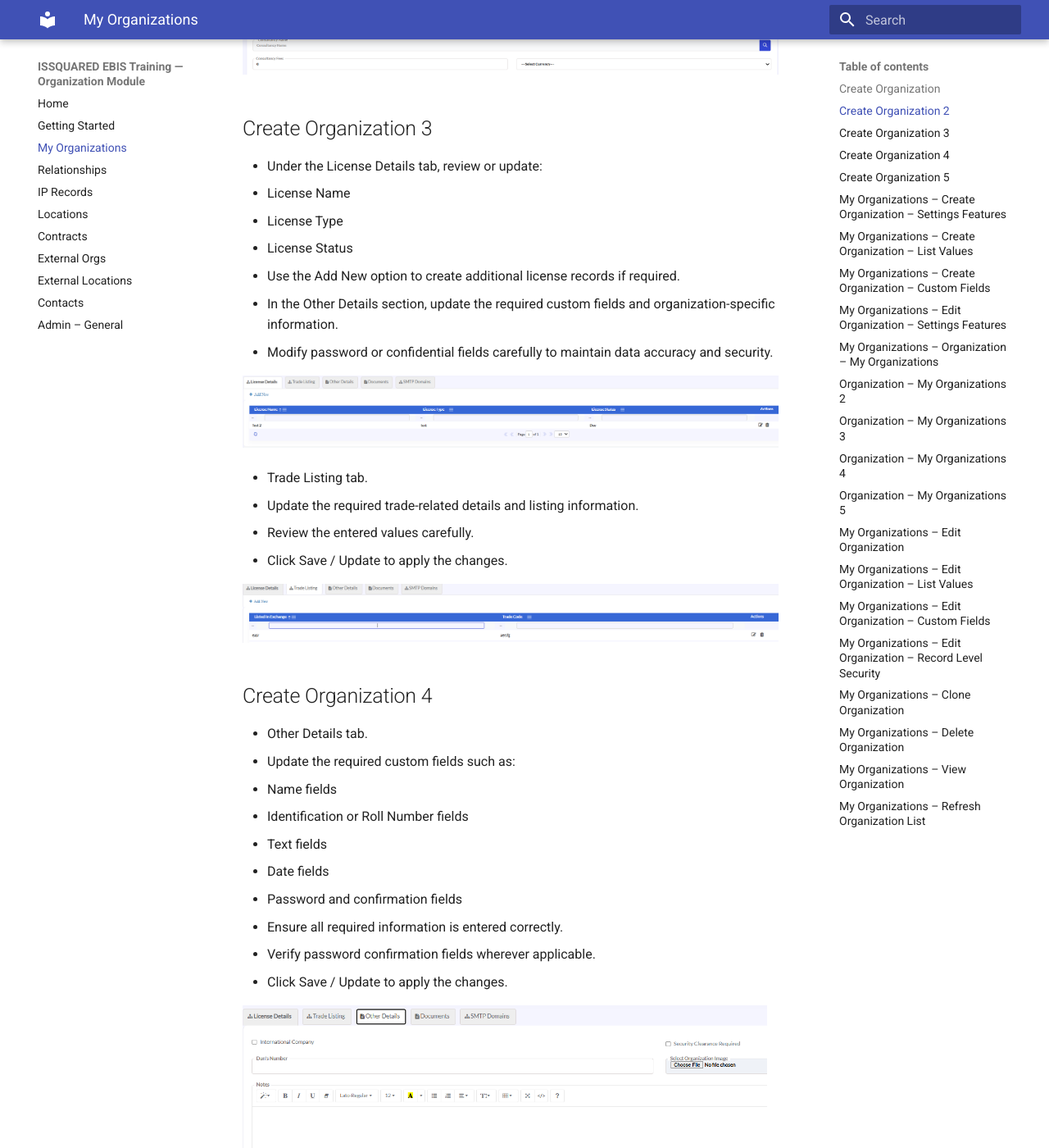
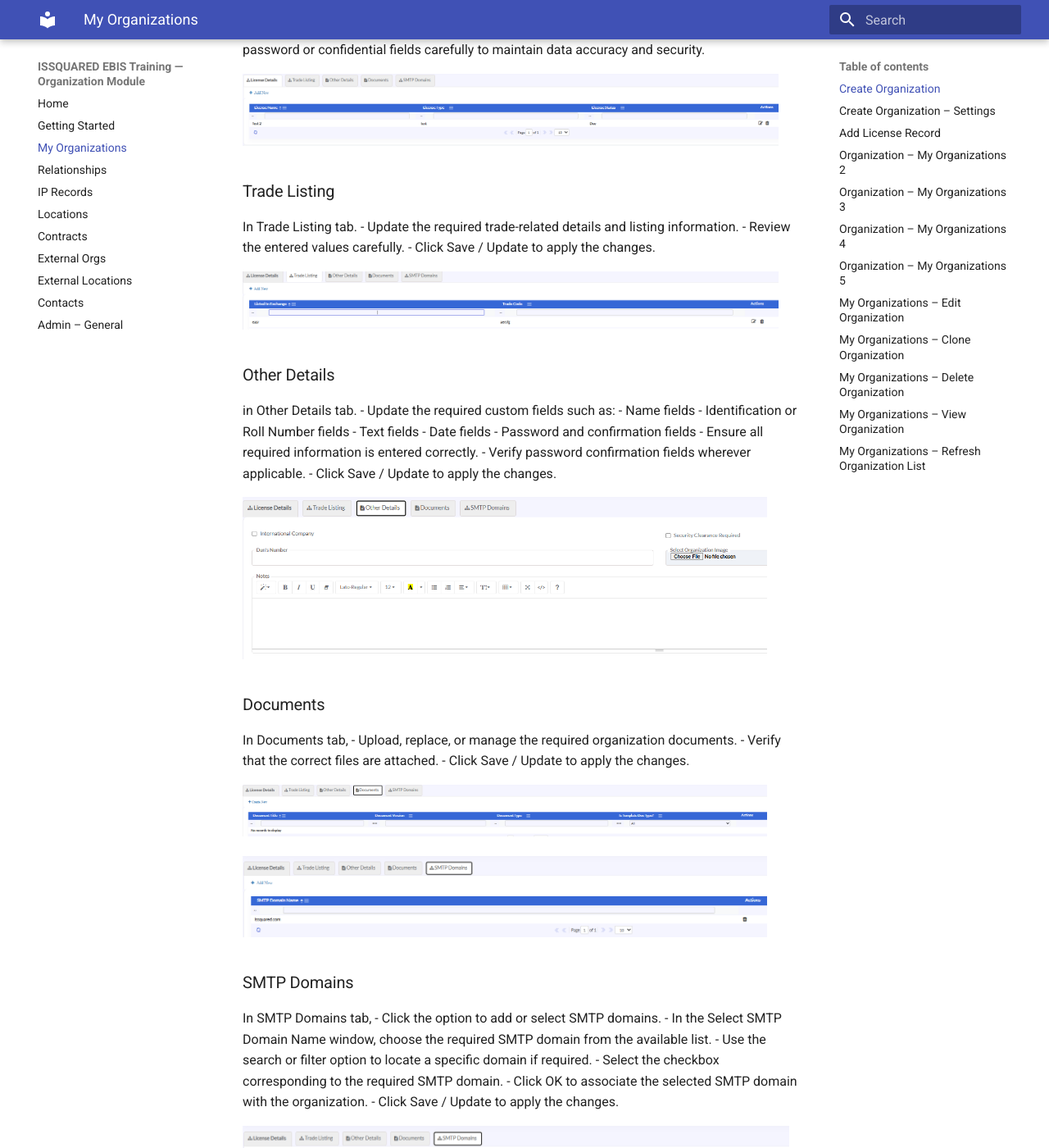
Before and after one commit to SatyaDora/ebis-org-docs, an MkDocs documentation site: the page built from docs/organization-my-organizations.md, in a window 1280 px wide and 1400 px high, scrolled down 1505 px. Shown: the whole window at 82% size. Built offline with MkDocs 1.6.1 and Material for MkDocs 9.7.7, drawn with Linux system fonts in a browser that asks for light colours; some of the changed text lies outside the part shown.

Commit message:
Revise My Organizations documentation structure
Updated headings and restructured content for clarity in the My Organizations documentation.

```diff
--- a/docs/organization-my-organizations.md
+++ b/docs/organization-my-organizations.md
@@ -1,7 +1,6 @@
-# Organization – My Organizations
+# My Organizations
 
-- Navigate to My Organizations.
-- To access the My Organizations module, open the main navigation menu from the left panel.
+To access the My Organizations module, open the main navigation menu from the left panel:
 - Navigate to Organization.
 - Select My Organizations from the submenu.
 - The My Organizations screen displays the list of all configured organization records within the platform
@@ -10,7 +9,7 @@
 
 ## Create Organization
 
-- To create a new organization:
+To create a new organization:
 - Click the Create icon from the top toolbar.
 - In the Basic Information tab, enter the required organization details such as Organization Name, Parent Organization, Website, Resolver Group, Phone Numbers, and Number of Locations.
 - Select the Validate Domains option if domain validation is required.
@@ -20,7 +19,7 @@
 
 ![](media/slide011_img2.png){width=99%}
 
-## Create Organization 2
+### Incorporation Details
 
 - Click the Incorporation Details tab.
 - Enter incorporation details such as Incorporation Name, Incorporation Type, Incorporation Status, Country, State, Incorporation Number, Incorporation Date, Fees, and Costs.
@@ -32,9 +31,9 @@
 
 ![](media/slide012_img1.png){width=95%}
 
-## Create Organization 3
+### License Details
 
-- Under the License Details tab, review or update:
+Under the License Details tab, review or update:
  - License Name
  - License Type
  - License Status
@@ -44,16 +43,18 @@
 
 ![](media/slide013_img1.png){width=95%}
 
-- Trade Listing tab.
+### Trade Listing
+
+In Trade Listing tab.
 - Update the required trade-related details and listing information.
 - Review the entered values carefully.
 - Click Save / Update to apply the changes.
 
 ![](media/slide013_img2.png){width=95%}
 
-## Create Organization 4
+### Other Details
 
-- Other Details tab.
+in Other Details tab.
 - Update the required custom fields such as:
  - Name fields
  - Identification or Roll Number fields
@@ -66,7 +67,9 @@
 
 ![](media/slide014_img1.png){width=93%}
 
-- Documents tab.
+### Documents
+
+In Documents tab,
 - Upload, replace, or manage the required organization documents.
 - Verify that the correct files are attached.
 - Click Save / Update to apply the changes.
@@ -75,8 +78,9 @@
 
 ![](media/slide014_img3.png){width=93%}
 
-## Create Organization 5
+### SMTP Domains
 
+In SMTP Domains tab,
 - Click the option to add or select SMTP domains.
 - In the Select SMTP Domain Name window, choose the required SMTP domain from the available list.
 - Use the search or filter option to locate a specific domain if required.
@@ -86,9 +90,9 @@
 
 ![](media/slide015_img1.png){width=97%}
 
-## My Organizations – Create Organization – Settings Features
+## Create Organization – Settings
 
-- The Settings options in Create Organization allow administrators to prepare and configure additional organization-related controls before or after saving the organization record.
+The Settings options in Create Organization allow administrators to prepare and configure additional organization-related controls before or after saving the organization record.
 
 - Key Settings Features
 - List Values
@@ -101,11 +105,11 @@
 
 ![](media/slide016_img1.png){width=95%}
 
-## My Organizations – Create Organization – List Values
+### List Values
 
-- The List Values option is used to manage predefined dropdown values used across organization forms and fields.
+The List Values option is used to manage predefined dropdown values used across organization forms and fields.
 
-- To configure list values during organization setup, open the Settings menu.
+To configure list values during organization setup, open the Settings menu:
 - Select List Values.
 - In the List Values screen, locate the required category or field.
 - Click Add New to create a new list value.
@@ -116,11 +120,10 @@
 
 ![](media/slide017_img1.png){width=98%}
 
-## My Organizations – Create Organization – Custom Fields
+### Custom Fields
 
-- Settings – Custom Fields
-- The Custom Fields option is used to create additional fields dynamically for the organization module.
-- To create a custom field, open the Settings menu. Select Custom Fields.
+The Custom Fields option is used to create additional fields dynamically for the organization module.
+To create a custom field, open the Settings menu. Select Custom Fields.
 - Click Add New.
 - Enter the Field Name and Label Name.
 - Select the required Field Type.
@@ -131,27 +134,9 @@
 
 ![](media/slide018_img1.png){width=93%}
 
-## My Organizations – Edit Organization – Settings Features
+## Add License Record
 
-- The Settings options in Create Organization allow administrators to prepare and configure additional organization-related controls before or after saving the organization record.
-
-- Key Settings Features
-- List Values
-- Custom Fields
-- Record Level Security
-- Important Note
-- Some Settings features become fully functional only after the organization record is saved successfully.
-- Administrator Responsibilities
-- Configure predefined dropdown values.
-- Define additional organization fields
-- Prepare security and access configurations
-- Maintain organization-specific administrative settings.
-
-![](media/slide019_img1.png){width=95%}
-
-## My Organizations – Organization – My Organizations
-
-- To create any additional tab for a particular child category of basic or information or Incorporation Details sections (in this case, it’s the License Details tab):
+To create any additional tab for a particular child category of basic or information or Incorporation Details sections (in this case, it’s the License Details tab):
 - Click Add New to open the Create License Details screen.
 - Enter the required information such as:
  - Organization Name
@@ -185,7 +170,7 @@
 
 ## Organization – My Organizations 3
 
-- In the edit screen, update the required fields under the Incorporation Details.
+In the edit screen, update the required fields under the Incorporation Details.
 - Modify details such as: Incorporation Type, Incorporation Country, Incorporation Number, Incorporation Fees, Incorporation Status, Incorporation Date, Consultancy Information.
 - Use the Validate Domains option to verify whether the organization’s domain information is valid.
 - Enable the Publicly Traded checkbox if the organization is listed on a public stock exchange.
@@ -238,9 +223,27 @@
 
 ![](media/slide025_img3.png){width=89%}
 
-## My Organizations – Edit Organization – List Values
+### Settings Features
 
-- The List Values option allows administrators to update and maintain predefined dropdown values associated with organization records.
+The Settings options in Edit Organization allow administrators to prepare and configure additional organization-related controls before or after saving the organization record.
+
+**Key Settings Features**
+- List Values
+- Custom Fields
+- Record Level Security
+- Important Note
+- Some Settings features become fully functional only after the organization record is saved successfully.
+- Administrator Responsibilities
+- Configure predefined dropdown values.
+- Define additional organization fields
+- Prepare security and access configurations
+- Maintain organization-specific administrative settings.
+
+![](media/slide019_img1.png){width=95%}
+
+### List Values
+
+The List Values option allows administrators to update and maintain predefined dropdown values associated with organization records.
 
 - To modify existing list values:
 - Open the Settings menu from the organization screen. Select List Values.
@@ -251,9 +254,9 @@
 
 ![](media/slide026_img1.png){width=98%}
 
-## My Organizations – Edit Organization – Custom Fields
+### Custom Fields
 
-- The Custom Fields option is used to manage additional organization fields and update existing field configurations.
+The Custom Fields option is used to manage additional organization fields and update existing field configurations.
 
 - To update custom fields for organizations:
 - Open the Settings menu.
@@ -264,9 +267,9 @@
 - Verify the updated configuration.
 - Click Save.
 
-## My Organizations – Edit Organization – Record Level Security
+### Record Level Security
 
-- The Record Level Security option allows administrators to manage organization access permissions for users and application roles.
+The Record Level Security option allows administrators to manage organization access permissions for users and application roles.
 
 - To update organization access permissions, open the Settings menu.
 - Select Record Level Security.
@@ -283,7 +286,7 @@
 
 ## My Organizations – Clone Organization
 
-- To duplicate an existing organization record:
+To duplicate an existing organization record:
 - Select the required organization from the list.
 - Click the Clone icon from the top toolbar.
 - In the clone screen, modify the copied organization details as required.
@@ -294,7 +297,7 @@
 
 ## My Organizations – Delete Organization
 
-- To remove an organization record:
+To remove an organization record:
 - Select the required organization from the list.
 - Click the Delete icon from the top toolbar.
 - In the confirmation message, verify the selected organization details.
@@ -304,7 +307,7 @@
 
 ## My Organizations – View Organization
 
-- To view organization details, select the required organization record from the list.
+To view organization details, select the required organization record from the list.
 - Click the View icon from the top toolbar. The system displays all configured information in read-only mode, including:
 **Basic Information**
 **Incorporation Details**
@@ -317,7 +320,7 @@
 
 ## My Organizations – Refresh Organization List
 
-- To reload the organization records displayed on the screen:
+To reload the organization records displayed on the screen:
 - Click the Refresh icon from the top toolbar.
 - The system refreshes the organization list and displays the latest available records.
 
```
